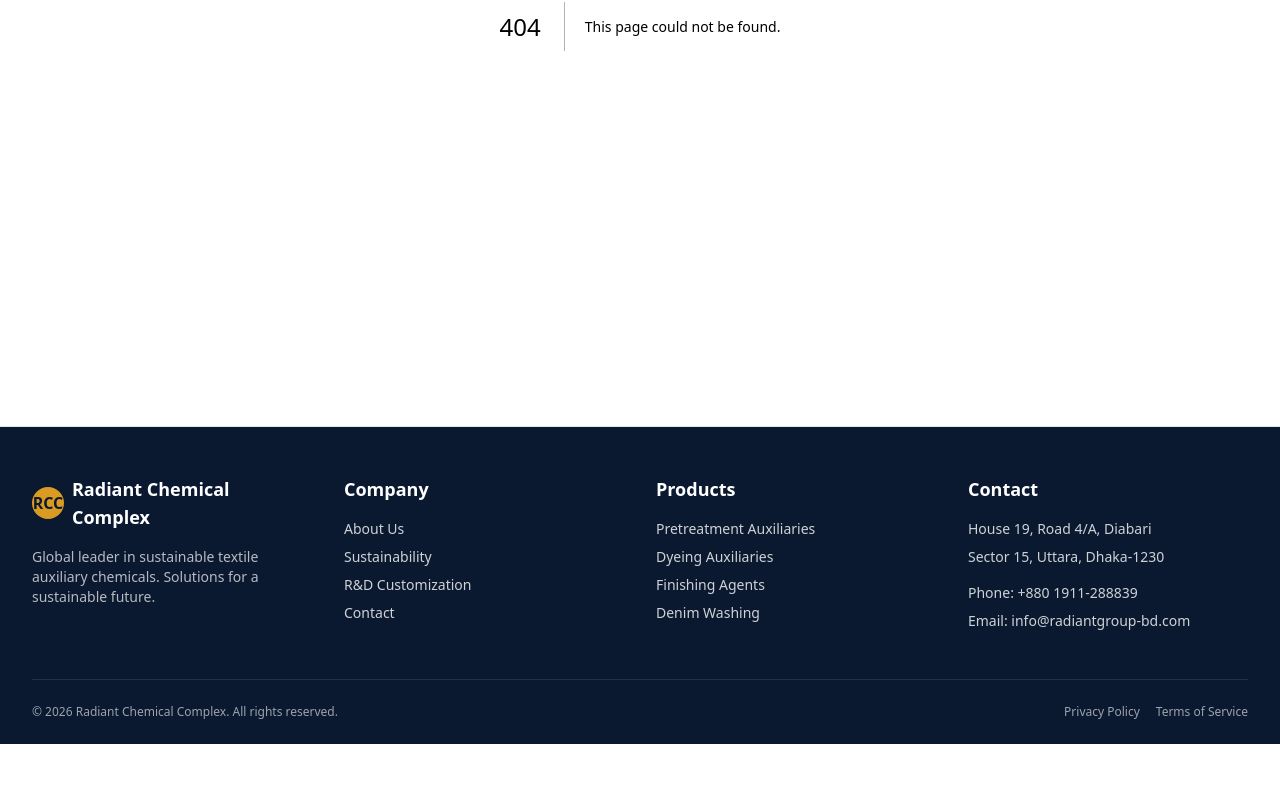
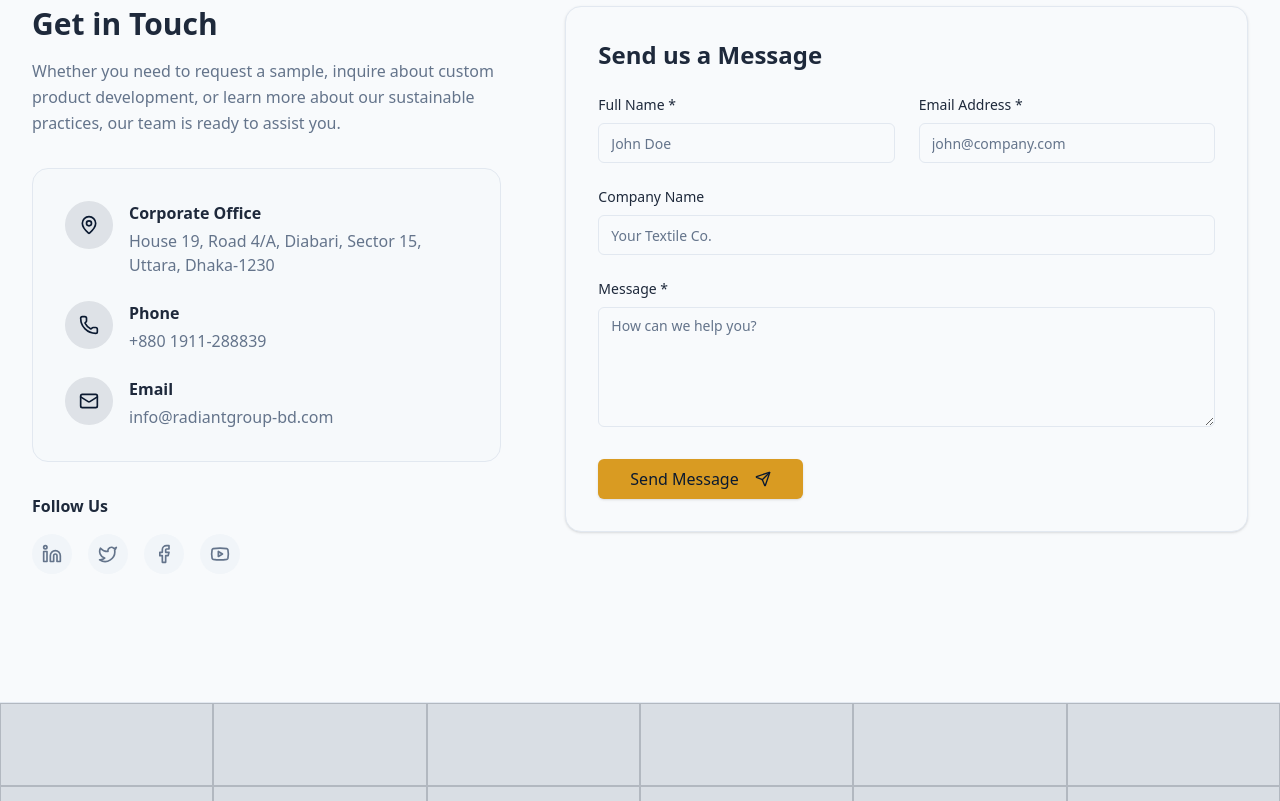
Before and after one commit to iKoniz2024/radient-chemical-complex, a Next.js app: page /contact in a window 1280 px wide. Before the commit this address had no page. Shown: the part 439-1240 px from the top of the page. Before the commit the page ends 1183 px from the top, so only its background shows below. Built offline with nearby package versions, Linux system fonts and the light colour scheme.

Commit message:
contract page demo

```diff
--- /dev/null
+++ b/src/app/contact/page.tsx
@@ -0,0 +1,46 @@
+import { PageHero } from "@/components/shared/PageHero"
+import { Container } from "@/components/shared/Container"
+import { SectionWrapper } from "@/components/shared/SectionWrapper"
+import { AnimatedContainer } from "@/components/shared/AnimatedContainer"
+import { ContactForm } from "@/features/contact/components/ContactForm"
+import { ContactInfo } from "@/features/contact/components/ContactInfo"
+
+export default function ContactPage() {
+  return (
+    <>
+      <PageHero
+        title="Contact Us"
+        description="Have a question or need a custom solution? Reach out to our team."
+      />
+
+      <SectionWrapper className="bg-background">
+        <Container>
+          <div className="grid grid-cols-1 lg:grid-cols-12 gap-16">
+
+            <AnimatedContainer animation="slide-right" className="lg:col-span-5">
+              <ContactInfo />
+            </AnimatedContainer>
+
+            <AnimatedContainer animation="fade-in" delay={0.2} className="lg:col-span-7">
+              <ContactForm />
+            </AnimatedContainer>
+
+          </div>
+        </Container>
+      </SectionWrapper>
+
+      {/* Google Map Placeholder */}
+      <AnimatedContainer animation="fade-up" className="w-full h-[400px] md:h-[500px] bg-muted relative flex items-center justify-center border-t border-border overflow-hidden">
+        <div className="absolute inset-0 bg-primary/10 mix-blend-multiply z-10"></div>
+        <span className="text-muted-foreground/60 font-montserrat font-semibold tracking-widest uppercase relative z-20">
+          Interactive Google Map
+        </span>
+        <div className="absolute inset-0 grid grid-cols-6 grid-rows-6 opacity-20 pointer-events-none">
+          {Array.from({ length: 36 }).map((_, i) => (
+            <div key={i} className="border-[0.5px] border-foreground"></div>
+          ))}
+        </div>
+      </AnimatedContainer>
+    </>
+  )
+}
--- /dev/null
+++ b/src/components/ui/input.tsx
@@ -0,0 +1,23 @@
+import * as React from "react"
+import { cn } from "@/lib/utils"
+
+export type InputProps = React.InputHTMLAttributes<HTMLInputElement>
+
+const Input = React.forwardRef<HTMLInputElement, InputProps>(
+  ({ className, type, ...props }, ref) => {
+    return (
+      <input
+        type={type}
+        className={cn(
+          "flex h-10 w-full rounded-md border border-input bg-background px-3 py-2 text-sm ring-offset-background file:border-0 file:bg-transparent file:text-sm file:font-medium placeholder:text-muted-foreground focus-visible:outline-none focus-visible:ring-2 focus-visible:ring-ring focus-visible:ring-offset-2 disabled:cursor-not-allowed disabled:opacity-50",
+          className
+        )}
+        ref={ref}
+        {...props}
+      />
+    )
+  }
+)
+Input.displayName = "Input"
+
+export { Input }
--- /dev/null
+++ b/src/components/ui/textarea.tsx
@@ -0,0 +1,22 @@
+import * as React from "react"
+import { cn } from "@/lib/utils"
+
+export type TextareaProps = React.TextareaHTMLAttributes<HTMLTextAreaElement>
+
+const Textarea = React.forwardRef<HTMLTextAreaElement, TextareaProps>(
+  ({ className, ...props }, ref) => {
+    return (
+      <textarea
+        className={cn(
+          "flex min-h-[120px] w-full rounded-md border border-input bg-background px-3 py-2 text-sm ring-offset-background placeholder:text-muted-foreground focus-visible:outline-none focus-visible:ring-2 focus-visible:ring-ring focus-visible:ring-offset-2 disabled:cursor-not-allowed disabled:opacity-50",
+          className
+        )}
+        ref={ref}
+        {...props}
+      />
+    )
+  }
+)
+Textarea.displayName = "Textarea"
+
+export { Textarea }
--- a/src/data/company.ts
+++ b/src/data/company.ts
@@ -43,5 +43,11 @@
     title: "Founder & CEO",
     quote: "Great things in business are never done by one person; they're accomplished by a team united in purpose and passion.",
     content: "Since the inception of Radiant Chemical Complex in 2017, our journey has been guided by a clear vision: to transform the textile industry through innovation, sustainability, and excellence. We remain dedicated to pushing the boundaries of innovation, fostering sustainable growth, and upholding the trust placed in us by our stakeholders."
+  },
+  contact: {
+    phone: "+880 1911-288839",
+    address: "House 19, Road 4/A, Diabari, Sector 15, Uttara, Dhaka-1230",
+    email: "info@radiantgroup-bd.com",
+    website: "www.radiantgroup-bd.com"
   }
 }
--- /dev/null
+++ b/src/data/social.ts
@@ -0,0 +1,8 @@
+import { Linkedin, Twitter, Facebook, Youtube } from "lucide-react"
+
+export const socialLinks = [
+  { platform: "LinkedIn", url: "https://linkedin.com", icon: Linkedin },
+  { platform: "Twitter", url: "https://twitter.com", icon: Twitter },
+  { platform: "Facebook", url: "https://facebook.com", icon: Facebook },
+  { platform: "YouTube", url: "https://youtube.com", icon: Youtube },
+]
--- /dev/null
+++ b/src/features/contact/components/ContactForm.tsx
@@ -0,0 +1,64 @@
+"use client"
+
+import { useState } from "react"
+import { Button } from "@/components/ui/button"
+import { Input } from "@/components/ui/input"
+import { Textarea } from "@/components/ui/textarea"
+import { Send } from "lucide-react"
+
+export function ContactForm() {
+  const [isSubmitting, setIsSubmitting] = useState(false)
+  const [isSuccess, setIsSuccess] = useState(false)
+
+  const handleSubmit = (e: React.FormEvent) => {
+    e.preventDefault()
+    setIsSubmitting(true)
+
+    // Simulate network request for Frontend Only requirement
+    setTimeout(() => {
+      setIsSubmitting(false)
+      setIsSuccess(true)
+      setTimeout(() => setIsSuccess(false), 5000)
+    }, 1500)
+  }
+
+  return (
+    <div className="bg-background border border-border rounded-2xl p-8 shadow-sm">
+      <h2 className="font-montserrat text-2xl font-bold mb-6">Send us a Message</h2>
+
+      {isSuccess ? (
+        <div className="bg-green-500/10 border border-green-500/20 text-green-700 p-4 rounded-lg mb-6">
+          Thank you for reaching out! We have received your message and will get back to you shortly.
+        </div>
+      ) : null}
+
+      <form onSubmit={handleSubmit} className="flex flex-col gap-6">
+        <div className="grid grid-cols-1 md:grid-cols-2 gap-6">
+          <div className="flex flex-col gap-2">
+            <label htmlFor="name" className="text-sm font-medium">Full Name <span className="text-destructive">*</span></label>
+            <Input id="name" required placeholder="John Doe" />
+          </div>
+          <div className="flex flex-col gap-2">
+            <label htmlFor="email" className="text-sm font-medium">Email Address <span className="text-destructive">*</span></label>
+            <Input id="email" type="email" required placeholder="john@company.com" />
+          </div>
+        </div>
+
+        <div className="flex flex-col gap-2">
+          <label htmlFor="company" className="text-sm font-medium">Company Name</label>
+          <Input id="company" placeholder="Your Textile Co." />
+        </div>
+
+        <div className="flex flex-col gap-2">
+          <label htmlFor="message" className="text-sm font-medium">Message <span className="text-destructive">*</span></label>
+          <Textarea id="message" required placeholder="How can we help you?" />
+        </div>
+
+        <Button type="submit" size="lg" disabled={isSubmitting} className="w-full sm:w-auto self-start mt-2">
+          {isSubmitting ? "Sending..." : "Send Message"}
+          {!isSubmitting && <Send className="w-4 h-4 ml-2" />}
+        </Button>
+      </form>
+    </div>
+  )
+}
--- /dev/null
+++ b/src/features/contact/components/ContactInfo.tsx
@@ -0,0 +1,67 @@
+import { companyData } from "@/data/company"
+import { socialLinks } from "@/data/social"
+import { MapPin, Phone, Mail } from "lucide-react"
+
+export function ContactInfo() {
+  const { contact } = companyData
+
+  return (
+    <div className="flex flex-col gap-8">
+      <div>
+        <h2 className="font-montserrat text-3xl font-bold mb-4">Get in Touch</h2>
+        <p className="text-muted-foreground leading-relaxed">
+          Whether you need to request a sample, inquire about custom product development, or learn more about our sustainable practices, our team is ready to assist you.
+        </p>
+      </div>
+
+      <div className="flex flex-col gap-6 bg-muted/30 p-8 rounded-2xl border border-border">
+        <div className="flex items-start gap-4">
+          <div className="flex items-center justify-center w-12 h-12 rounded-full bg-primary/10 text-primary shrink-0">
+            <MapPin className="w-5 h-5" />
+          </div>
+          <div>
+            <h3 className="font-semibold mb-1">Corporate Office</h3>
+            <p className="text-muted-foreground">{contact.address}</p>
+          </div>
+        </div>
+
+        <div className="flex items-start gap-4">
+          <div className="flex items-center justify-center w-12 h-12 rounded-full bg-primary/10 text-primary shrink-0">
+            <Phone className="w-5 h-5" />
+          </div>
+          <div>
+            <h3 className="font-semibold mb-1">Phone</h3>
+            <p className="text-muted-foreground">{contact.phone}</p>
+          </div>
+        </div>
+
+        <div className="flex items-start gap-4">
+          <div className="flex items-center justify-center w-12 h-12 rounded-full bg-primary/10 text-primary shrink-0">
+            <Mail className="w-5 h-5" />
+          </div>
+          <div>
+            <h3 className="font-semibold mb-1">Email</h3>
+            <p className="text-muted-foreground">{contact.email}</p>
+          </div>
+        </div>
+      </div>
+
+      <div>
+        <h3 className="font-semibold mb-4">Follow Us</h3>
+        <div className="flex items-center gap-4">
+          {socialLinks.map((social, idx) => (
+            <a
+              key={idx}
+              href={social.url}
+              target="_blank"
+              rel="noreferrer"
+              className="flex items-center justify-center w-10 h-10 rounded-full bg-muted text-muted-foreground hover:bg-primary hover:text-primary-foreground transition-colors"
+            >
+              <social.icon className="w-5 h-5" />
+            </a>
+          ))}
+        </div>
+      </div>
+    </div>
+  )
+}
```
